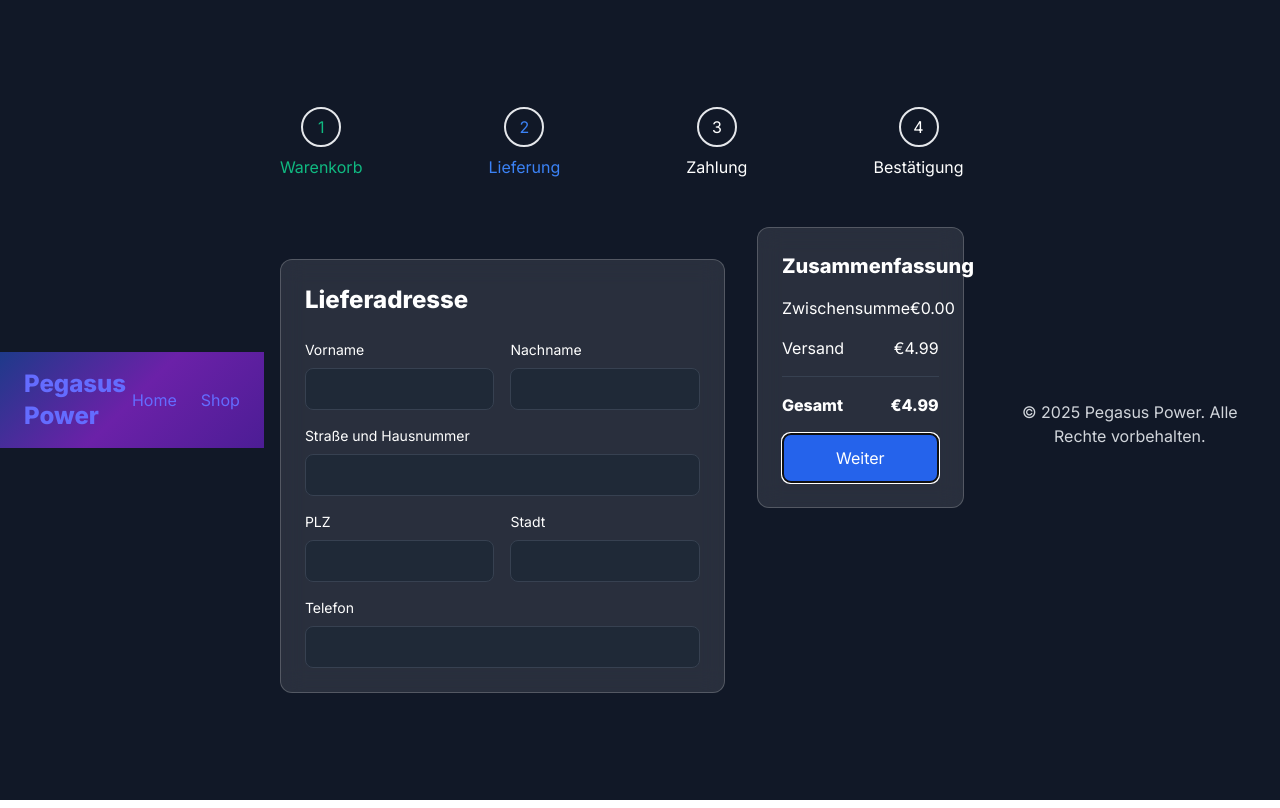
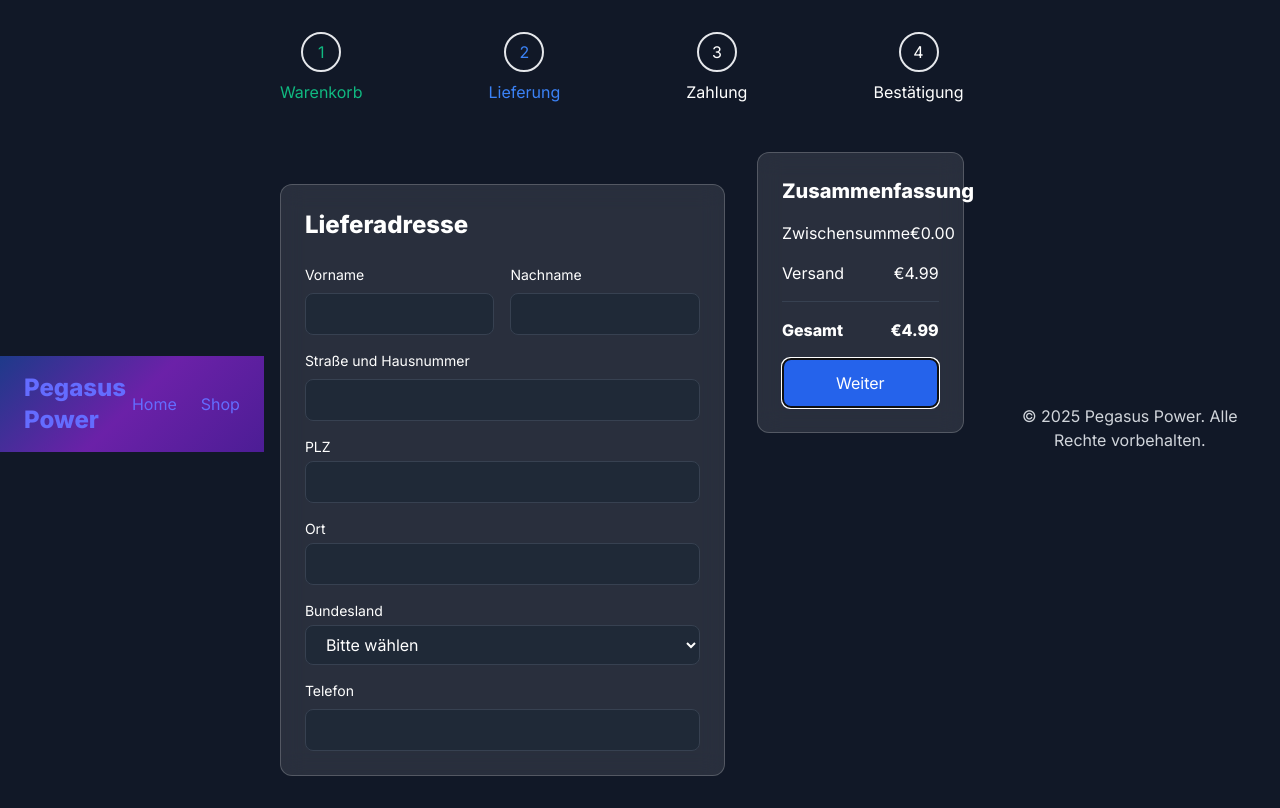
Before and after one commit to kaan-ok/pegasus, a website built with Vite: page checkout.html in a window 1280 px wide. Both pictures are taken after a click on the button "Weiter". Built offline with nearby package versions, Linux system fonts and the light colour scheme.

Commit message:
und checkout page hinzugefügt

```diff
--- a/checkout.html
+++ b/checkout.html
@@ -93,14 +93,29 @@
               <label class="block text-sm font-medium mb-2">Straße und Hausnummer</label>
               <input type="text" class="w-full bg-gray-800 border border-gray-700 rounded-lg px-4 py-2">
             </div>
-            <div class="grid grid-cols-2 gap-4">
+            <div class="space-y-4">
               <div>
-                <label class="block text-sm font-medium mb-2">PLZ</label>
-                <input type="text" class="w-full bg-gray-800 border border-gray-700 rounded-lg px-4 py-2">
+                <label class="block text-sm font-medium mb-1">PLZ</label>
+                <input type="text" class="w-full px-4 py-2 rounded-lg bg-gray-800 border border-gray-700" required pattern="[0-9]{4}" title="Bitte geben Sie eine gültige österreichische Postleitzahl ein (4 Ziffern)">
               </div>
               <div>
-                <label class="block text-sm font-medium mb-2">Stadt</label>
-                <input type="text" class="w-full bg-gray-800 border border-gray-700 rounded-lg px-4 py-2">
+                <label class="block text-sm font-medium mb-1">Ort</label>
+                <input type="text" class="w-full px-4 py-2 rounded-lg bg-gray-800 border border-gray-700" required>
+              </div>
+              <div>
+                <label class="block text-sm font-medium mb-1">Bundesland</label>
+                <select class="w-full px-4 py-2 rounded-lg bg-gray-800 border border-gray-700" required>
+                  <option value="">Bitte wählen</option>
+                  <option value="Wien">Wien</option>
+                  <option value="Niederösterreich">Niederösterreich</option>
+                  <option value="Oberösterreich">Oberösterreich</option>
+                  <option value="Salzburg">Salzburg</option>
+                  <option value="Tirol">Tirol</option>
+                  <option value="Vorarlberg">Vorarlberg</option>
+                  <option value="Kärnten">Kärnten</option>
+                  <option value="Steiermark">Steiermark</option>
+                  <option value="Burgenland">Burgenland</option>
+                </select>
               </div>
             </div>
             <div>
@@ -223,7 +238,9 @@
         cartItems.appendChild(itemElement);
       });
 
-      const shipping = 4.99;
+      // Versandkosten für Österreich
+      const shipping = 4.99; // Standardversand innerhalb Österreichs
+      const expressShipping = 7.99; // Expressversand innerhalb Österreichs
       subtotal.textContent = `€${cartTotal.toFixed(2)}`;
       total.textContent = `€${(cartTotal + shipping).toFixed(2)}`;
     }
```
